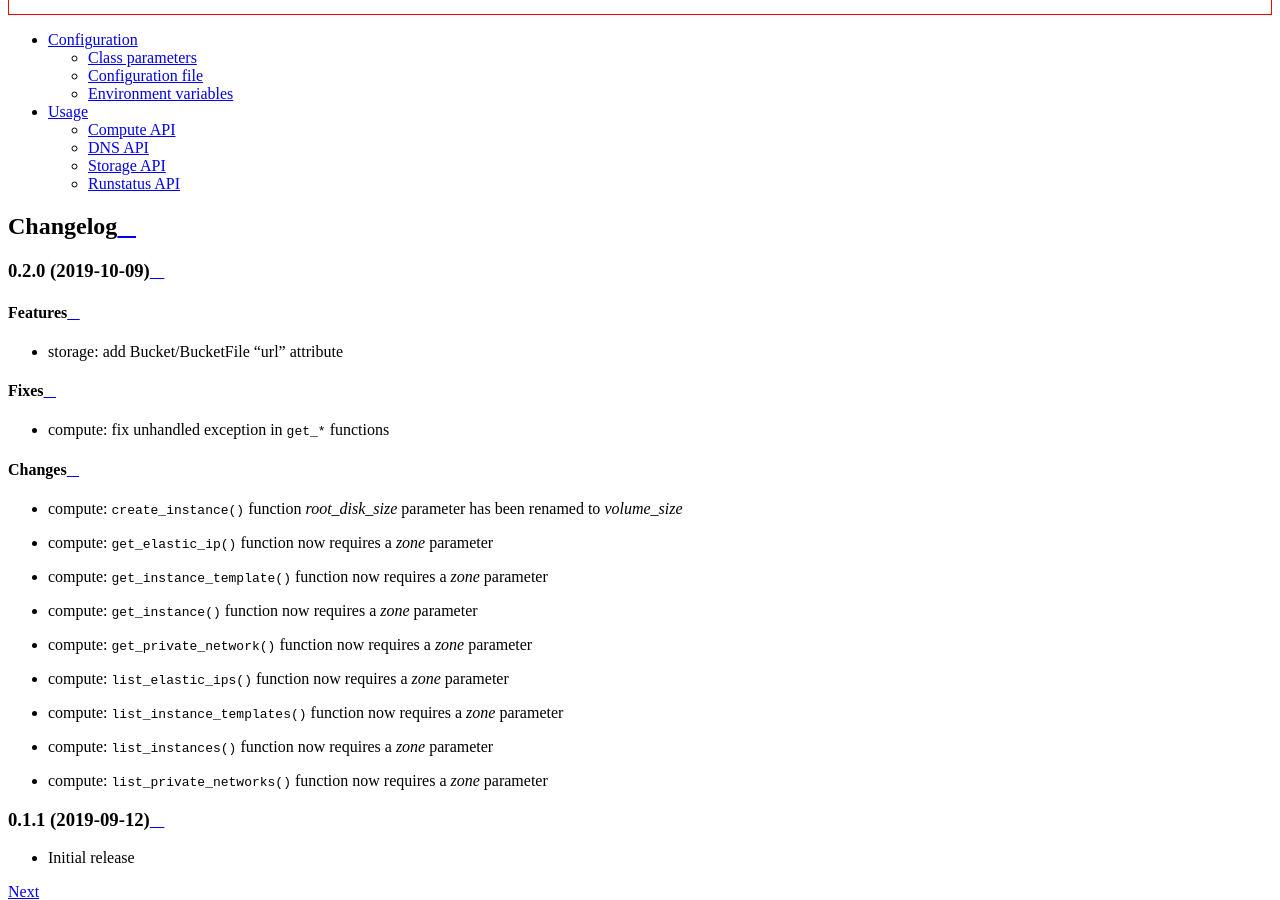
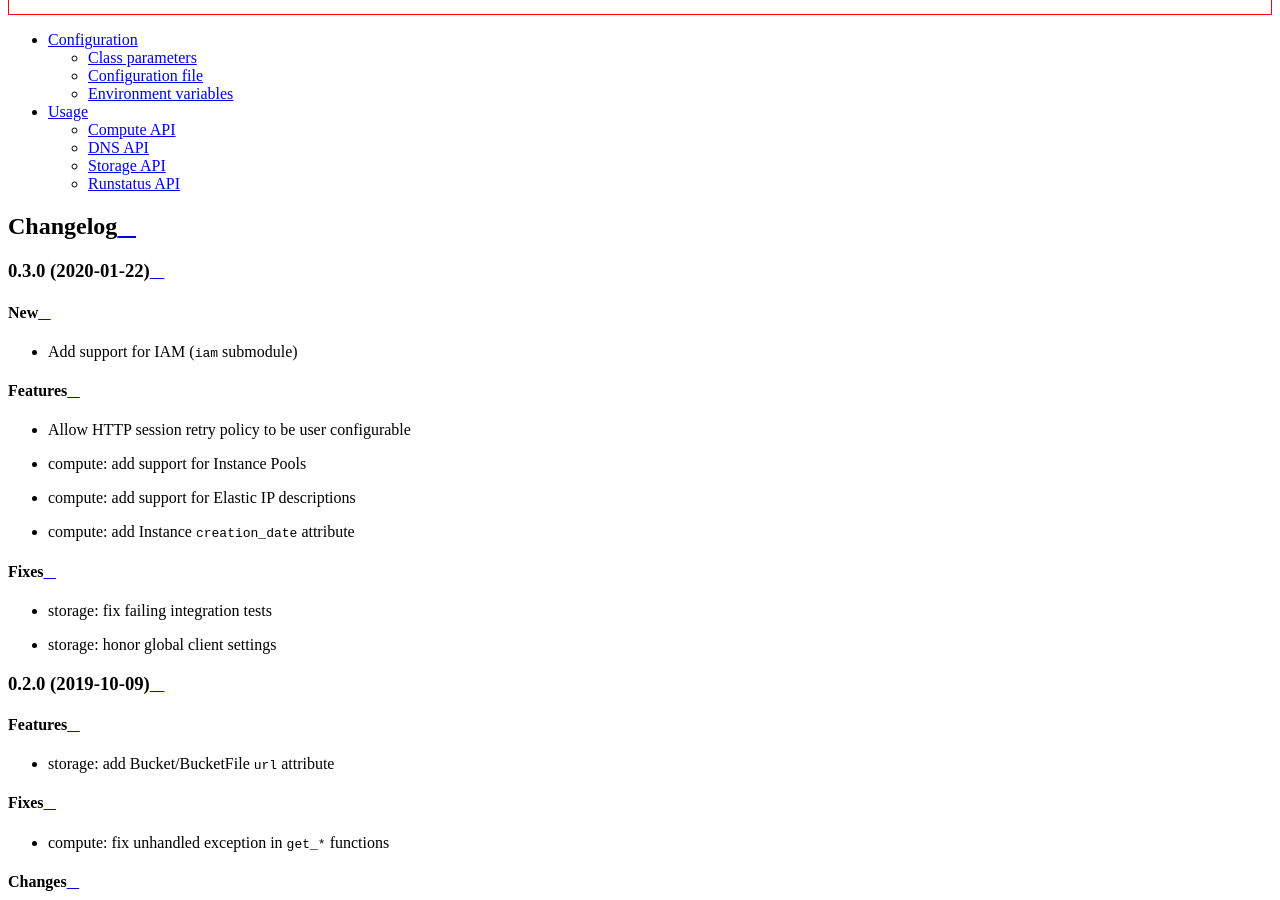
Before and after one commit to exoscale/python-exoscale, a Sphinx documentation site: the page built from docs/index.rst, in a window 1280 px wide and 900 px high, scrolled down 692 px. Built offline with Sphinx 7.4.7 and the Read the Docs theme 2.0.0, drawn with Linux system fonts in a browser that asks for light colours; pages that are not in the unit, such as notebooks, are missing from menus.

```diff
--- a/docs/index.rst
+++ b/docs/index.rst
@@ -19,13 +19,35 @@ with high-level Python bindings.
 Changelog
 ---------
 
+0.3.0 (2020-01-22)
+~~~~~~~~~~~~~~~~~~
+
+New
+***
+
+- Add support for IAM (``iam`` submodule)
+
+Features
+********
+
+- Allow HTTP session retry policy to be user configurable
+- compute: add support for Instance Pools
+- compute: add support for Elastic IP descriptions
+- compute: add Instance ``creation_date`` attribute
+
+Fixes
+*****
+
+- storage: fix failing integration tests
+- storage: honor global client settings
+
 0.2.0 (2019-10-09)
 ~~~~~~~~~~~~~~~~~~
 
 Features
 ********
 
-- storage: add Bucket/BucketFile "url" attribute
+- storage: add Bucket/BucketFile ``url`` attribute
 
 Fixes
 *****
--- a/setup.py
+++ b/setup.py
@@ -16,7 +16,7 @@ setup(
     long_description=long_description,
     long_description_content_type="text/markdown",
     packages=find_packages(),
-    version="0.2.0",
+    version="0.3.0",
     license="ISC",
     author="Exoscale",
     platforms="any",
```
